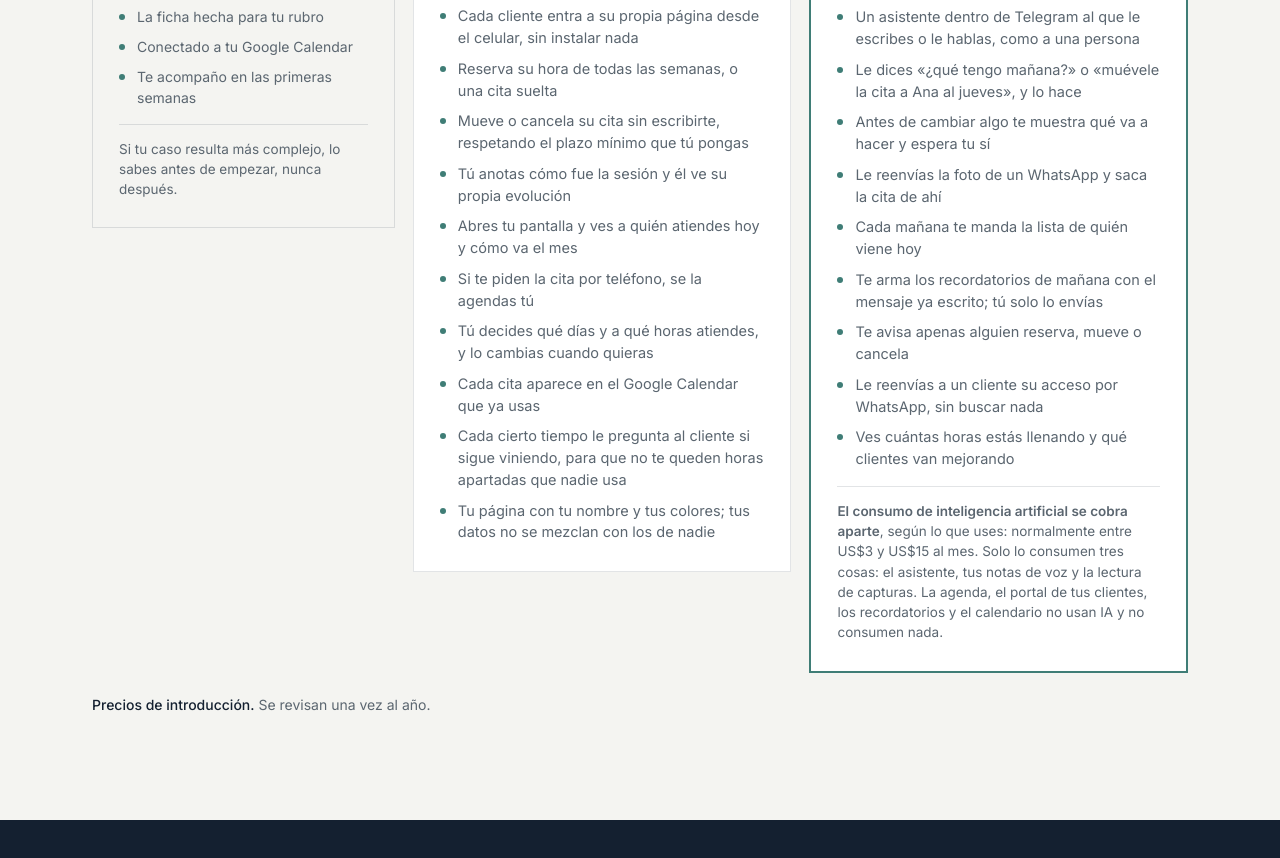
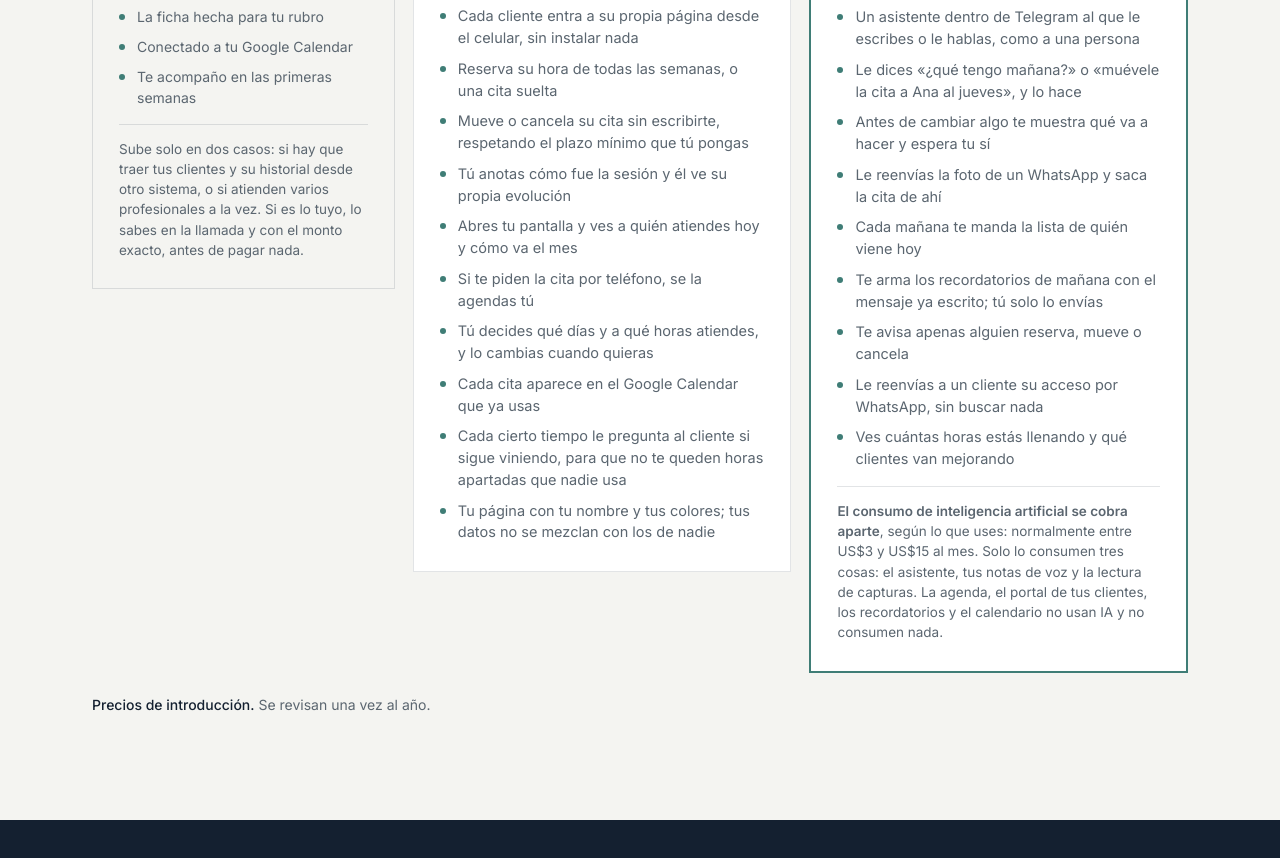
Before and after one commit to abalarezoc/darwinoptima-website, a plain HTML site: page acs.html in a window 1280 px wide. Shown: the part 6972-7830 px from the top of the page. Drawn offline with Linux system fonts and the light colour scheme.

Commit message:
ACS: la nota de implementacion dice QUE encarece, no solo que avisare
La frase anterior planteaba la duda sin resolverla: al cliente no le
sirve saber que se enterara antes, le sirve saber si le aplica. Ahora
nombra los dos casos concretos (migrar clientes e historial, o varios
profesionales) para que pueda juzgar solo.

Co-Authored-By: Claude Opus 5 <noreply@anthropic.com>
Claude-Session: https://claude.ai/code/session_01P3BSrSFhMoyRC7M9h7bfmG

```diff
--- a/acs.html
+++ b/acs.html
@@ -228,7 +228,7 @@ footer a{color:inherit}footer .tel a{white-space:nowrap}
     <li>Conectado a tu Google Calendar</li>
     <li>Te acompaño en las primeras semanas</li>
    </ul>
-   <p class="fine">Si tu caso resulta más complejo, lo sabes antes de empezar, nunca después.</p></aside>
+   <p class="fine">Sube solo en dos casos: si hay que traer tus clientes y su historial desde otro sistema, o si atienden varios profesionales a la vez. Si es lo tuyo, lo sabes en la llamada y con el monto exacto, antes de pagar nada.</p></aside>
   <div class="plan"><h3>Esencial</h3><div class="pr">US$24 <small>al mes</small></div>
    <p class="sub">Tu agenda funcionando sola, sin que tú coordines nada.</p>
    <ul>
```
